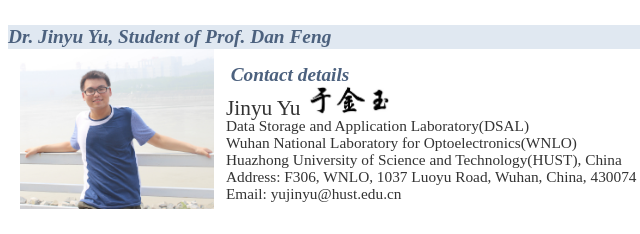
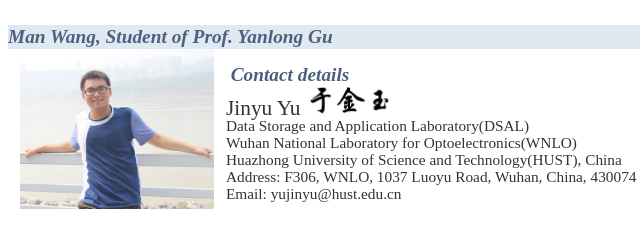
Before and after one commit to wangman1991/wangman.github.io, a plain HTML site: page index.html in a window 1280 px wide. Shown: the top 234 px of the page, 0-640 px from the left. Drawn offline with Linux system fonts and the light colour scheme.

Commit message:
Update index.html

```diff
--- a/index.html
+++ b/index.html
@@ -4,7 +4,7 @@
 <meta charset="UTF-8">
 <meta http-equiv=Content-Type content="text/html; charset=gb2312">
 <meta name="viewport"  content="width=device-width, initial-scale=1">
-<title>Jinyu Yu's HomePage</title>
+<title>Man Wang's HomePage</title>
 <style>
 <!--
  /* Font Definitions */
@@ -136,7 +136,7 @@ ul
 
 <p class=MsoNormal align=left style='text-align:left;line-height:12.75pt'>&nbsp;</p>
 <p class=MsoNormal style='background:#E0E8F1'><b><i><span lang=EN-US
-style='font-size:14.5pt;color:#4C617E;line-height:18.0pt'>Dr. Jinyu Yu, Student of Prof. Dan Feng</span></i></b></p>
+style='font-size:14.5pt;color:#4C617E;line-height:18.0pt'>Man Wang, Student of Prof. Yanlong Gu</span></i></b></p>
 <p class=MsoNormal align=left style='text-align:right;line-height:12.75pt;
 background:white'><img width=194 height=160 src="index.files/image01.JPG"
 align=left hspace=12></p>
```
